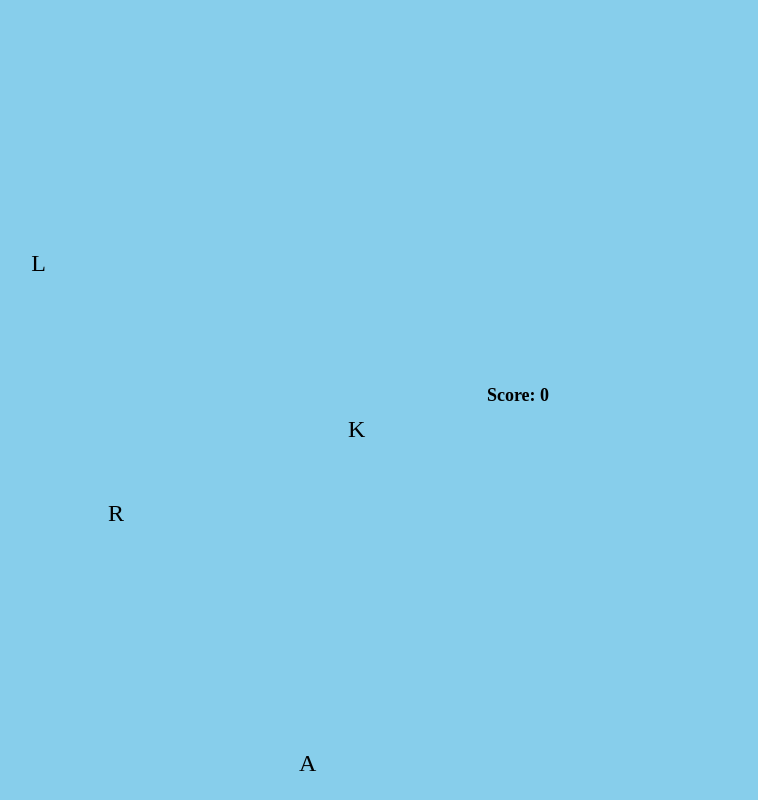
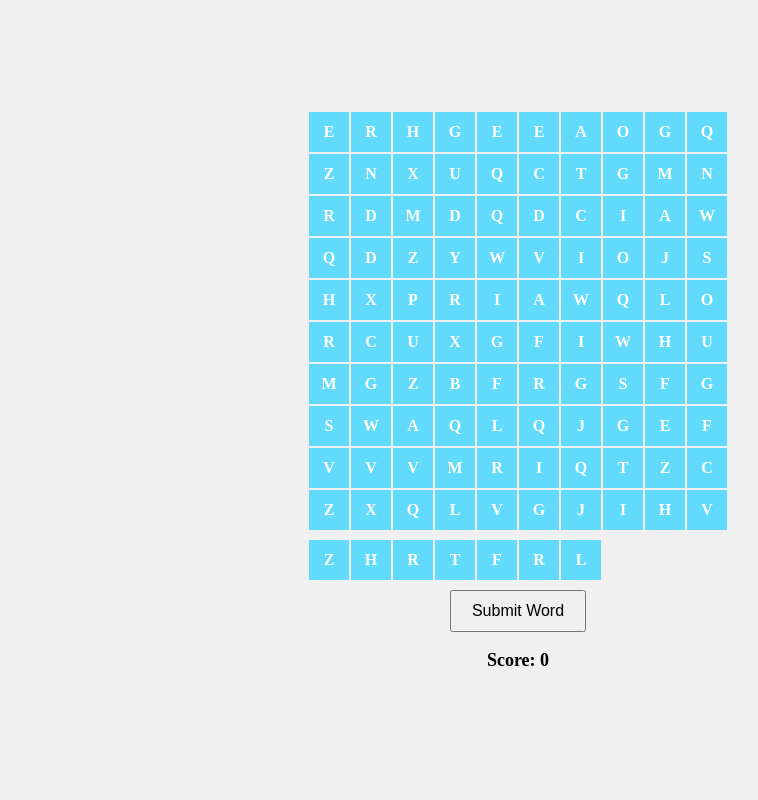
Before and after one commit to CaptRick/azure-web-app, a website: page public/index.html in a window 1280 px wide. Shown: the whole page, without its empty margins (122-880 px from the left). Drawn offline with Linux system fonts and the light colour scheme.

Commit message:
scrabble game added

```diff
--- a/public/index.html
+++ b/public/index.html
@@ -3,13 +3,15 @@
 <head>
     <meta charset="UTF-8">
     <meta name="viewport" content="width=device-width, initial-scale=1.0">
-    <title>Falling Alphabets Game</title>
+    <title>Scrabble-like Game</title>
     <link rel="stylesheet" href="styles.css">
 </head>
 <body>
     <div id="game-container">
-        <div id="score">Score: 0</div>
-        <div id="falling-alphabets"></div>
+        <div id="game-board"></div>
+        <div id="rack"></div>
+        <button id="submitBtn">Submit Word</button>
+        <p id="score">Score: 0</p>
     </div>
 
     <script src="script.js"></script>
--- a/public/script.js
+++ b/public/script.js
@@ -1,56 +1,81 @@
 document.addEventListener('DOMContentLoaded', () => {
-    const fallingAlphabetsContainer = document.getElementById('falling-alphabets');
+    const gameBoard = document.getElementById('game-board');
+    const rack = document.getElementById('rack');
+    const submitBtn = document.getElementById('submitBtn');
     const scoreElement = document.getElementById('score');
+
     let score = 0;
+    let selectedTiles = [];
 
-    // Create an array of alphabets
-    const alphabets = 'ABCDEFGHIJKLMNOPQRSTUVWXYZ';
+    const alphabet = 'ABCDEFGHIJKLMNOPQRSTUVWXYZ';
 
-    function createFallingAlphabet() {
-        const fallingAlphabet = document.createElement('div');
-        fallingAlphabet.classList.add('falling-alphabet');
-        fallingAlphabet.style.left = `${Math.random() * window.innerWidth}px`;
-        fallingAlphabet.textContent = getRandomAlphabet();
-        fallingAlphabetsContainer.appendChild(fallingAlphabet);
-
-        // Move the falling alphabet downward
-        let top = 0;
-        const intervalId = setInterval(() => {
-            top += 5;
-            fallingAlphabet.style.top = `${top}px`;
-
-            // Check if the falling alphabet reached the bottom
-            if (top > window.innerHeight) {
-                clearInterval(intervalId);
-                fallingAlphabetsContainer.removeChild(fallingAlphabet);
-            }
-        }, 20);
+    // Generate initial tiles on the board
+    for (let i = 0; i < 100; i++) {
+        const tile = document.createElement('div');
+        tile.classList.add('tile');
+        tile.textContent = getRandomLetter();
+        tile.addEventListener('click', () => toggleTile(tile));
+        gameBoard.appendChild(tile);
     }
 
-    function getRandomAlphabet() {
-        const randomIndex = Math.floor(Math.random() * alphabets.length);
-        return alphabets[randomIndex];
+    // Generate initial tiles in the player's rack
+    for (let i = 0; i < 7; i++) {
+        const tile = document.createElement('div');
+        tile.classList.add('tile');
+        tile.textContent = getRandomLetter();
+        tile.addEventListener('click', () => toggleTile(tile));
+        rack.appendChild(tile);
     }
 
-    document.addEventListener('keydown', (event) => {
-        const pressedKey = event.key.toUpperCase();
-        const fallingAlphabets = document.querySelectorAll('.falling-alphabet');
+    submitBtn.addEventListener('click', () => submitWord());
 
-        fallingAlphabets.forEach((fallingAlphabet) => {
-            if (fallingAlphabet.textContent === pressedKey) {
-                score++;
-                updateScore();
-                fallingAlphabetsContainer.removeChild(fallingAlphabet);
-            }
-        });
-    });
+    function getRandomLetter() {
+        return alphabet[Math.floor(Math.random() * alphabet.length)];
+    }
+
+    function toggleTile(tile) {
+        if (selectedTiles.includes(tile)) {
+            tile.style.backgroundColor = '#61dafb';
+            selectedTiles = selectedTiles.filter(selectedTile => selectedTile !== tile);
+        } else {
+            tile.style.backgroundColor = '#ff6347';
+            selectedTiles.push(tile);
+        }
+    }
+
+    function submitWord() {
+        const word = selectedTiles.map(tile => tile.textContent).join('');
+        if (isValidWord(word)) {
+            score += calculateScore(word);
+            updateScore();
+            replaceSelectedTiles();
+        } else {
+            alert('Invalid word!');
+        }
+    }
+
+    function isValidWord(word) {
+        // In a real Scrabble game, you would validate the word against a dictionary.
+        // For simplicity, this example considers any non-empty string as a valid word.
+        return word.length > 0;
+    }
+
+    function calculateScore(word) {
+        // In a real Scrabble game, you would calculate the score based on tile values.
+        // For simplicity, this example gives 1 point for each letter in the word.
+        return word.length;
+    }
 
     function updateScore() {
         scoreElement.textContent = `Score: ${score}`;
     }
 
-    // Start the game by creating falling alphabets
-    setInterval(() => {
-        createFallingAlphabet();
-    }, 1000);
+    function replaceSelectedTiles() {
+        selectedTiles.forEach(tile => {
+            const newLetter = getRandomLetter();
+            tile.textContent = newLetter;
+            tile.style.backgroundColor = '#61dafb';
+        });
+        selectedTiles = [];
+    }
 });
--- a/public/styles.css
+++ b/public/styles.css
@@ -4,20 +4,45 @@ body {
     justify-content: center;
     height: 100vh;
     margin: 0;
-    background-color: #87CEEB; /* Light Sky Blue */
+    background-color: #f0f0f0;
 }
 
 #game-container {
     text-align: center;
 }
 
-.falling-alphabet {
-    font-size: 24px;
-    position: absolute;
+#game-board {
+    display: grid;
+    grid-template-columns: repeat(10, 40px);
+    gap: 2px;
+    margin-bottom: 10px;
+}
+
+.tile {
+    width: 40px;
+    height: 40px;
+    display: flex;
+    align-items: center;
+    justify-content: center;
+    background-color: #61dafb;
+    color: white;
+    font-weight: bold;
+    cursor: pointer;
+}
+
+#rack {
+    display: flex;
+    gap: 2px;
+    margin-bottom: 10px;
+}
+
+#submitBtn {
+    padding: 10px 20px;
+    font-size: 16px;
+    cursor: pointer;
 }
 
 #score {
     font-size: 18px;
     font-weight: bold;
-    margin-bottom: 10px;
 }
```
